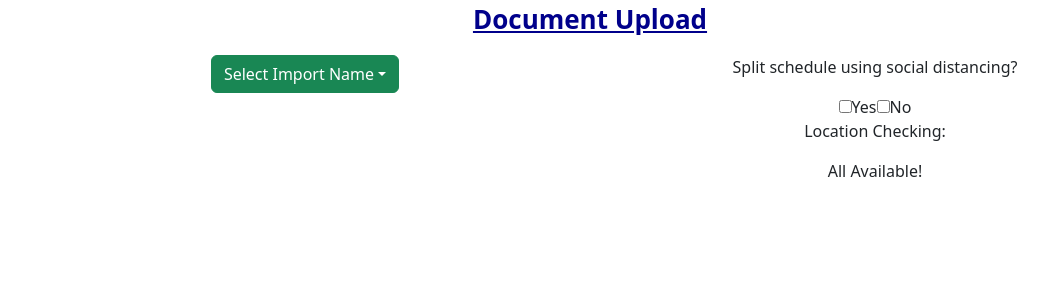
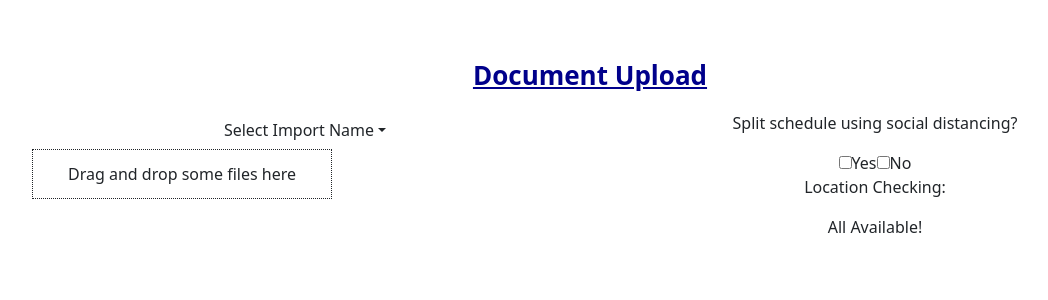
Before and after one commit to sodastereo87/Mockup, a React (Create React App) app: page / in a window 1280 px wide. Shown: the top 300 px of the page, without its empty margins (50-1098 px from the left). Built offline with nearby package versions, Linux system fonts and the light colour scheme.

Commit message:
adding some functionality

```diff
--- a/src/App.css
+++ b/src/App.css
@@ -2,6 +2,7 @@
   text-align: center;
 }
 
+/* title */
 .App-header {
   background-color: white;
   display: flex;
@@ -10,4 +11,7 @@
   justify-content: center;
   font-size: calc(10px + 2vmin);
   color: darkblue;
+  margin-top: 5%;
 }
+
+/* dropdown name */
--- a/src/App.tsx
+++ b/src/App.tsx
@@ -5,6 +5,7 @@ import Col from 'react-bootstrap/Col';
 import './App.css';
 import DropDown from './components/dropdown';
 import Question from './components/checkbox';
+import FileDrop from './components/draganddrop';
 
 function App() {
   return (
@@ -17,14 +18,12 @@ function App() {
         </header>
 
         <Row>
+          {/* First column */}
+          <Col>
+            <Row>
               <Col>
                 <div>
                   <DropDown />
-            </div>
-          </Col>
-          <Col>
-            <div>
-            <Question question="Split schedule using social distancing?" />
                 </div>
               </Col>
             </Row>
@@ -32,14 +31,29 @@ function App() {
             <Row>
               <Col>
                 <div>
-
+                 <FileDrop />
                 </div>
               </Col>
+            </Row>
+          </Col>
+
+          {/* Second column */}
+          <Col>
+            <Row>
+              <div>
+                <Question question="Split schedule using social distancing?" />
+              </div>
+            </Row>
+
+            <Row>
               <Col>
                 <div>
                   <p>Location Checking:</p>
                   <p>All Available!</p>
                 </div>
+              </Col>
+            </Row>
+
           </Col>
         </Row>
       </div>
--- a/src/components/draganddrop.tsx
+++ b/src/components/draganddrop.tsx
@@ -0,0 +1,63 @@
+import { DragEvent, useState } from 'react';
+
+export function FileDrop() {
+  const [isOver, setIsOver] = useState(false);
+  const [files, setFiles] = useState<File[]>([]);
+
+  // Define the event handlers
+  const handleDragOver = (event: DragEvent<HTMLDivElement>) => {
+    event.preventDefault();
+    setIsOver(true);
+  };
+
+  const handleDragLeave = (event: DragEvent<HTMLDivElement>) => {
+    event.preventDefault();
+    setIsOver(false);
+  };
+
+  const handleDrop = (event: DragEvent<HTMLDivElement>) => {
+    event.preventDefault();
+    setIsOver(false);
+
+    // Fetch the files
+    const droppedFiles = Array.from(event.dataTransfer.files);
+    setFiles(droppedFiles);
+
+    // Use FileReader to read file content
+    droppedFiles.forEach((file) => {
+      const reader = new FileReader();
+
+      reader.onloadend = () => {
+        console.log(reader.result);
+      };
+
+      reader.onerror = () => {
+        console.error('There was an issue reading the file.');
+      };
+
+      reader.readAsDataURL(file);
+      return reader;
+    });
+  };
+
+  return (
+    <div
+      onDragOver={handleDragOver}
+      onDragLeave={handleDragLeave}
+      onDrop={handleDrop}
+      style={{
+        display: 'flex',
+        justifyContent: 'center',
+        alignItems: 'center',
+        height: '50px',
+        width: '300px',
+        border: '1px dotted',
+        backgroundColor: isOver ? 'lightgray' : 'white',
+      }}
+    >
+      Drag and drop some files here
+    </div>
+  );
+}
+
+export default FileDrop;
--- a/src/components/dropdown.tsx
+++ b/src/components/dropdown.tsx
@@ -4,7 +4,7 @@ import 'bootstrap/dist/css/bootstrap.min.css';
 function DropDown() {
   return (
     <Dropdown>
-      <Dropdown.Toggle variant="success" id="dropdown-basic">
+      <Dropdown.Toggle variant="" id="dropdown-basic">
       Select Import Name
       </Dropdown.Toggle>
 
```
Lines whose indentation alone changed are shown as unchanged.
